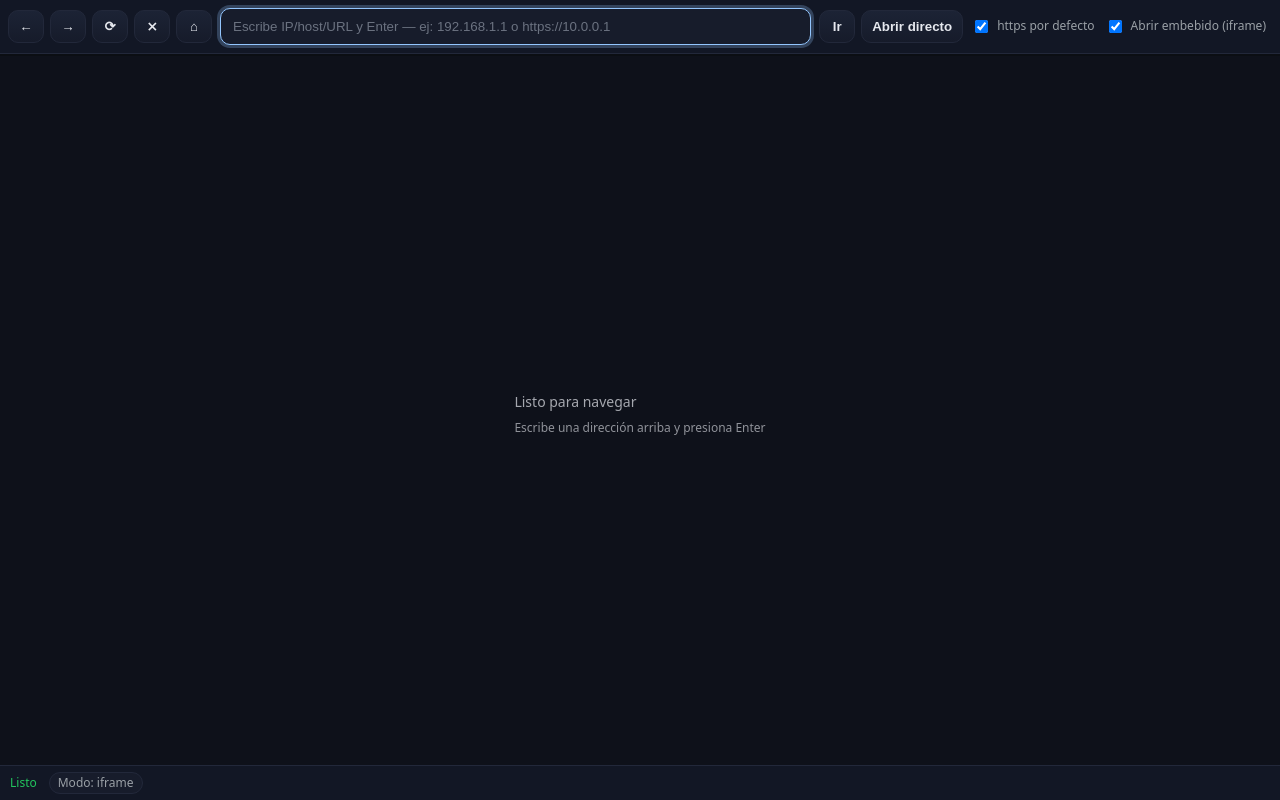
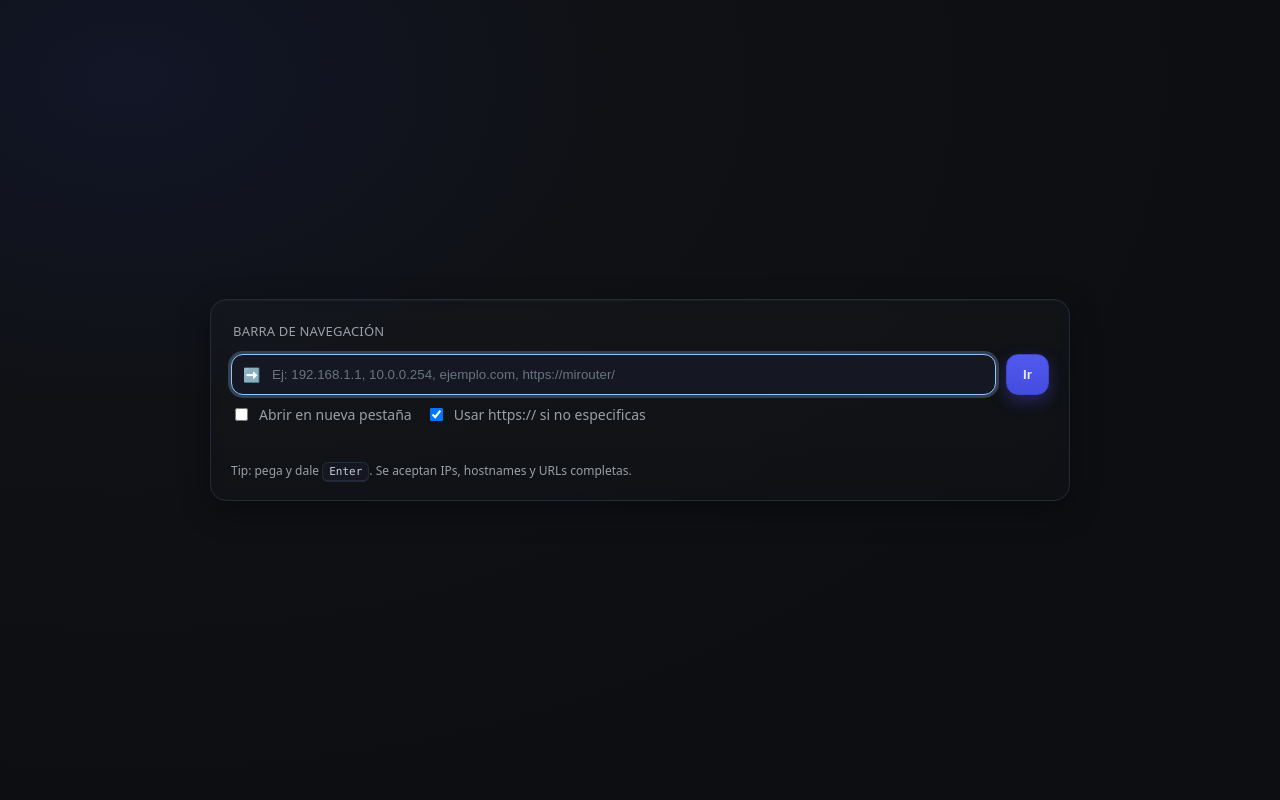
Before and after one commit to fl4m3-s/fl4m3-s.github.io, a plain HTML site: page index.html in a window 1280 px wide. Drawn offline with Linux system fonts and the light colour scheme.

Commit message:
Update index.html

```diff
--- a/index.html
+++ b/index.html
@@ -3,257 +3,209 @@
 <head>
   <meta charset="utf-8" />
   <meta name="viewport" content="width=device-width, initial-scale=1" />
-  <title>WebView Navigator</title>
-  <meta name="color-scheme" content="dark light">
+  <title>Barra de navegación rápida</title>
   <style>
     :root {
-      --bg: #0b0e13;
-      --bar: #121725;
-      --card: #171c2b;
-      --text: #e6e8ee;
+      --bg: #0f1115;
+      --card: #151822;
+      --text: #e5e7eb;
       --muted: #9aa0a6;
-      --border: #22283a;
+      --accent: #4f46e5;
+      --accent-2: #22c55e;
+      --danger: #ef4444;
+      --border: #242a38;
       --focus: #93c5fd;
-      --danger: #ef4444;
-      --ok: #22c55e;
     }
     * { box-sizing: border-box; }
-    html, body {
-      height: 100%;
+    html, body { height: 100%; }
+    body {
       margin: 0;
-      background: var(--bg);
+      background: radial-gradient(1200px 800px at 10% 10%, #121627 0%, #0f1115 40%, #0c0e12 100%);
       color: var(--text);
-      font: 14px/1.35 system-ui, -apple-system, Segoe UI, Roboto, Ubuntu, Cantarell, Noto Sans, Helvetica, Arial;
-      -webkit-user-select: none;
-      user-select: none;
+      font: 14px/1.4 system-ui, -apple-system, Segoe UI, Roboto, Ubuntu, Cantarell, Noto Sans, Helvetica, Arial, "Apple Color Emoji", "Segoe UI Emoji";
+      display: grid;
+      place-items: center;
+      padding: 24px;
     }
-    .bar {
-      position: fixed;
-      top: 0; left: 0; right: 0;
+    .card {
+      width: min(860px, 100%);
+      background: linear-gradient(180deg, rgba(255,255,255,0.02), rgba(255,255,255,0.01));
+      border: 1px solid var(--border);
+      border-radius: 16px;
+      padding: 20px;
+      box-shadow: 0 10px 30px rgba(0,0,0,0.35), inset 0 1px 0 rgba(255,255,255,0.03);
+      backdrop-filter: blur(6px);
+    }
+    .title {
+      display: flex;
+      align-items: center;
+      gap: 10px;
+      margin: 2px 2px 14px;
+      color: var(--muted);
+      font-size: 13px;
+      letter-spacing: 0.2px;
+      text-transform: uppercase;
+    }
+    .row {
       display: grid;
-      grid-template-columns: auto 1fr auto auto;
-      gap: 8px;
-      align-items: center;
-      padding: 8px;
-      background: var(--bar);
-      border-bottom: 1px solid var(--border);
-      z-index: 10;
-    }
-    .group {
-      display: inline-flex;
-      gap: 6px;
+      grid-template-columns: 1fr auto;
+      gap: 10px;
       align-items: center;
     }
-    .btn {
-      appearance: none;
-      border: 1px solid var(--border);
-      background: linear-gradient(180deg, #1c2335, #161b2a);
-      color: var(--text);
-      padding: 8px 10px;
-      border-radius: 10px;
-      font-weight: 600;
-      cursor: pointer;
-      min-width: 36px;
-      text-align: center;
+    .input-wrap {
+      position: relative;
     }
-    .btn:active { transform: translateY(1px); }
-    .btn[disabled] { opacity: .5; pointer-events: none; }
-    .addr-wrap { position: relative; }
-    #addr {
+    input[type="text"] {
       width: 100%;
-      padding: 10px 12px 10px 12px;
+      padding: 12px 14px 12px 40px;
       background: var(--card);
       color: var(--text);
       border: 1px solid var(--border);
-      border-radius: 10px;
+      border-radius: 12px;
       outline: none;
+      transition: border-color 120ms ease, box-shadow 120ms ease;
     }
-    #addr::placeholder { color: #6b7280; }
-    #addr:focus {
+    input[type="text"]::placeholder { color: #6b7280; }
+    input[type="text"]:focus {
       border-color: var(--focus);
       box-shadow: 0 0 0 3px rgba(147, 197, 253, 0.25);
     }
-    .switches { color: var(--muted); font-size: 12px; display: flex; gap: 10px; padding-right: 6px; }
-    .switches label { display: inline-flex; align-items: center; gap: 6px; }
-    .status {
-      position: fixed;
-      bottom: 0; left: 0; right: 0;
-      background: var(--bar);
-      border-top: 1px solid var(--border);
-      padding: 6px 10px;
-      min-height: 28px;
+    .prefix {
+      position: absolute;
+      left: 12px;
+      top: 50%;
+      transform: translateY(-50%);
+      color: #6b7280;
+      font-size: 14px;
+      pointer-events: none;
+    }
+    button {
+      appearance: none;
+      border: 1px solid var(--border);
+      background: linear-gradient(180deg, #1f2330, #1a1e29);
+      color: var(--text);
+      padding: 12px 16px;
+      border-radius: 12px;
+      font-weight: 600;
+      cursor: pointer;
+      transition: transform 80ms ease, box-shadow 120ms ease, background 120ms ease;
+    }
+    button:active { transform: translateY(1px); }
+    button.primary {
+      background: linear-gradient(180deg, #5058ee, #454de0);
+      border-color: #3d46c9;
+      box-shadow: 0 6px 16px rgba(79,70,229,0.35);
+    }
+    .opts {
+      margin-top: 10px;
+      display: flex;
+      align-items: center;
+      gap: 14px;
+      color: var(--muted);
+    }
+    .opts label { display: inline-flex; align-items: center; gap: 8px; cursor: pointer; }
+    .error {
+      margin-top: 10px;
+      color: var(--danger);
+      min-height: 1.2em;
+    }
+    .help {
+      margin-top: 12px;
       color: var(--muted);
       font-size: 12px;
-      display: flex; gap: 12px; align-items: center;
     }
-    #view {
-      position: fixed;
-      top: 56px; /* bar height */
-      bottom: 28px; /* status height */
-      left: 0; right: 0;
-      width: 100%;
-      height: calc(100% - 56px - 28px);
-      border: none;
-      background: #0e111a;
-    }
-    .pill {
-      padding: 2px 8px;
-      border-radius: 999px;
+    .kbd {
+      padding: 2px 6px;
       border: 1px solid var(--border);
+      border-bottom-width: 2px;
+      border-radius: 6px;
       background: var(--card);
-    }
-    .error { color: var(--danger); }
-    .ok { color: var(--ok); }
-    @media (max-width: 520px) {
-      .switches { display: none; }
-      .bar { grid-template-columns: auto 1fr auto; }
+      font-family: ui-monospace, SFMono-Regular, Menlo, Monaco, Consolas, "Liberation Mono", "Courier New", monospace;
+      font-size: 11px;
+      color: #c7ccd5;
     }
   </style>
 </head>
 <body>
-  <div class="bar">
-    <div class="group">
-      <button id="back" class="btn" title="Atrás (Alt+←)">←</button>
-      <button id="fwd" class="btn" title="Adelante (Alt+→)">→</button>
-      <button id="reload" class="btn" title="Recargar (Ctrl+R)">⟳</button>
-      <button id="stop" class="btn" title="Detener">⨯</button>
-      <button id="home" class="btn" title="Inicio">⌂</button>
+  <div class="card">
+    <div class="title">Barra de navegación</div>
+    <div class="row">
+      <div class="input-wrap">
+        <span class="prefix">➡️</span>
+        <input id="addr" type="text" spellcheck="false" placeholder="Ej: 192.168.1.1, 10.0.0.254, ejemplo.com, https://mirouter/" autofocus />
+      </div>
+      <button id="go" class="primary">Ir</button>
     </div>
-    <div class="addr-wrap">
-      <input id="addr" type="text" inputmode="url" autocomplete="off" spellcheck="false"
-             placeholder="Escribe IP/host/URL y Enter — ej: 192.168.1.1 o https://10.0.0.1" />
+    <div class="opts">
+      <label><input type="checkbox" id="newtab" /> Abrir en nueva pestaña</label>
+      <label><input type="checkbox" id="httpsfirst" checked /> Usar https:// si no especificas</label>
     </div>
-    <div class="group">
-      <button id="go" class="btn" title="Ir (Enter)">Ir</button>
-      <button id="openTop" class="btn" title="Abrir directo (reemplaza esta vista)">Abrir directo</button>
-    </div>
-    <div class="switches">
-      <label><input type="checkbox" id="httpsfirst" checked /> https por defecto</label>
-      <label><input type="checkbox" id="embed" checked /> Abrir embebido (iframe)</label>
-    </div>
-  </div>
-
-  <iframe id="view" sandbox="allow-forms allow-scripts allow-same-origin allow-popups" srcdoc="
-    <!DOCTYPE html><html><head><meta charset='utf-8'>
-    <style>body{margin:0;display:grid;place-items:center;height:100vh;background:#0e111a;color:#e6e8ee;font:14px system-ui}</style>
-    </head><body>
-      <div>
-        <div style='opacity:.7;margin-bottom:8px'>Listo para navegar</div>
-        <div style='font-size:12px;opacity:.6'>Escribe una dirección arriba y presiona Enter</div>
-      </div>
-    </body></html>
-  "></iframe>
-
-  <div class="status">
-    <span id="statText">Idle</span>
-    <span id="mode" class="pill">Modo: iframe</span>
+    <div id="error" class="error"></div>
+    <div class="help">Tip: pega y dale <span class="kbd">Enter</span>. Se aceptan IPs, hostnames y URLs completas.</div>
   </div>
 
   <script>
     (function () {
-      const addr = document.getElementById('addr');
-      const back = document.getElementById('back');
-      const fwd = document.getElementById('fwd');
-      const reload = document.getElementById('reload');
-      const stopBtn = document.getElementById('stop');
-      const home = document.getElementById('home');
-      const go = document.getElementById('go');
-      const openTop = document.getElementById('openTop');
+      const input = document.getElementById('addr');
+      const btn = document.getElementById('go');
+      const err = document.getElementById('error');
+      const newtab = document.getElementById('newtab');
       const httpsfirst = document.getElementById('httpsfirst');
-      const embed = document.getElementById('embed');
-      const view = document.getElementById('view');
-      const statText = document.getElementById('statText');
-      const mode = document.getElementById('mode');
 
-      // Helpers
       function normalizeUrl(value) {
         let v = (value || '').trim();
         if (!v) return null;
-        if (/^[a-zA-Z][a-zA-Z0-9+.-]*:/.test(v)) return v; // has scheme
+
+        // If it already has a scheme like http:, https:, ftp:, etc.
+        if (/^[a-zA-Z][a-zA-Z0-9+.-]*:/.test(v)) return v;
+
+        // Protocol-relative
         if (v.startsWith('//')) return 'http:' + v;
-        if (v.startsWith('[') && v.endsWith(']')) v = v.slice(1, -1); // IPv6 [::1]
-        if (/\s/.test(v)) v = v.replace(/\s+/g, '');
-        const sch = httpsfirst.checked ? 'https://' : 'http://';
-        return sch + v;
+
+        // Strip surrounding brackets for IPv6 like [::1]
+        if (v.startsWith('[') && v.endsWith(']')) {
+          v = v.slice(1, -1);
+        }
+
+        // If contains spaces, treat as a host that needs encoding
+        if (/\s/.test(v)) {
+          v = v.replace(/\s+/g, '');
+        }
+
+        // Default scheme
+        const preferHttps = httpsfirst.checked;
+        const scheme = preferHttps ? 'https://' : 'http://';
+        return scheme + v;
       }
 
-      function setStatus(text, cls) {
-        statText.textContent = text;
-        statText.className = cls || '';
-      }
+      function go() {
+        err.textContent = '';
+        const url = normalizeUrl(input.value);
 
-      function load(url) {
-        const u = normalizeUrl(url);
-        if (!u) { setStatus('Pon una dirección.', 'error'); return; }
+        if (!url) {
+          err.textContent = 'Pon una dirección primero.';
+          return;
+        }
 
-        // Validate URL
-        try { new URL(u); } catch (e) { setStatus('Dirección inválida: ' + u, 'error'); return; }
+        try {
+          // Validate URL (will throw if invalid)
+          new URL(url);
+        } catch (e) {
+          err.textContent = 'Dirección inválida: ' + url;
+          return;
+        }
 
-        if (embed.checked) {
-          mode.textContent = 'Modo: iframe';
-          setStatus('Cargando ' + u + ' ...');
-          view.src = u;
-          // Fallback hint after timeout (muchos sitios bloquean iframes)
-          clearTimeout(load._t);
-          load._t = setTimeout(() => {
-            setStatus('Si no ves contenido, el sitio puede bloquear iframes. Usa "Abrir directo".', 'error');
-          }, 2500);
+        if (newtab.checked) {
+          window.open(url, '_blank', 'noopener');
         } else {
-          mode.textContent = 'Modo: directo';
-          location.href = u; // reemplaza la vista (no hay barra después)
+          window.location.href = url;
         }
       }
 
-      // Buttons
-      go.addEventListener('click', () => load(addr.value));
-      openTop.addEventListener('click', () => {
-        const u = normalizeUrl(addr.value);
-        if (!u) { setStatus('Pon una dirección.', 'error'); return; }
-        try { new URL(u); } catch (e) { setStatus('Dirección inválida: ' + u, 'error'); return; }
-        mode.textContent = 'Modo: directo';
-        location.href = u;
+      btn.addEventListener('click', go);
+      input.addEventListener('keydown', (e) => {
+        if (e.key === 'Enter') go();
       });
-      back.addEventListener('click', () => { try { view.contentWindow.history.back(); } catch(e) {} });
-      fwd.addEventListener('click', () => { try { view.contentWindow.history.forward(); } catch(e) {} });
-      reload.addEventListener('click', () => {
-        try { view.contentWindow.location.reload(); } catch(e) { view.src = view.src; }
-      });
-      stopBtn.addEventListener('click', () => {
-        try { view.contentWindow.stop(); } catch(e) {}
-        setStatus('Carga detenida.');
-      });
-      home.addEventListener('click', () => {
-        view.removeAttribute('src');
-        view.setAttribute('srcdoc', '<!DOCTYPE html><html><head><meta charset=\'utf-8\'><style>body{margin:0;display:grid;place-items:center;height:100vh;background:#0e111a;color:#e6e8ee;font:14px system-ui}</style></head><body><div><div style=\'opacity:.7;margin-bottom:8px\'>Inicio</div><div style=\'font-size:12px;opacity:.6\'>Escribe una dirección arriba y presiona Enter</div></div></body></html>');
-        setStatus('Inicio');
-      });
-
-      // Keyboard shortcuts
-      document.addEventListener('keydown', (e) => {
-        if (e.key === 'Enter' && document.activeElement === addr) {
-          e.preventDefault();
-          load(addr.value);
-        } else if (e.key === 'r' && (e.ctrlKey || e.metaKey)) {
-          e.preventDefault(); reload.click();
-        } else if (e.altKey && e.key === 'ArrowLeft') {
-          e.preventDefault(); back.click();
-        } else if (e.altKey && e.key === 'ArrowRight') {
-          e.preventDefault(); fwd.click();
-        }
-      });
-
-      // Update status when iframe finishes
-      view.addEventListener('load', () => {
-        setStatus('Listo', 'ok');
-      });
-
-      // Show current mode
-      embed.addEventListener('change', () => {
-        mode.textContent = 'Modo: ' + (embed.checked ? 'iframe' : 'directo');
-      });
-
-      // Autofocus on address
-      setTimeout(() => addr.focus(), 150);
     })();
   </script>
 </body>
```
